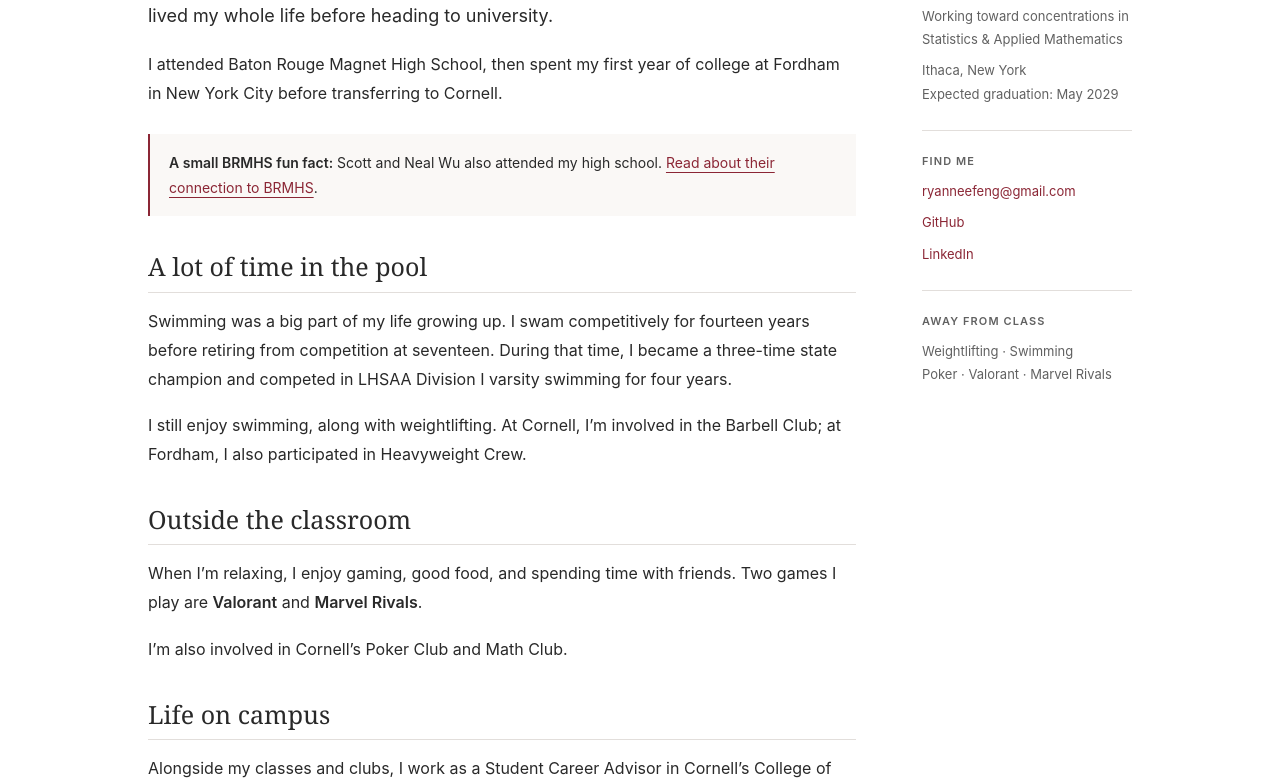
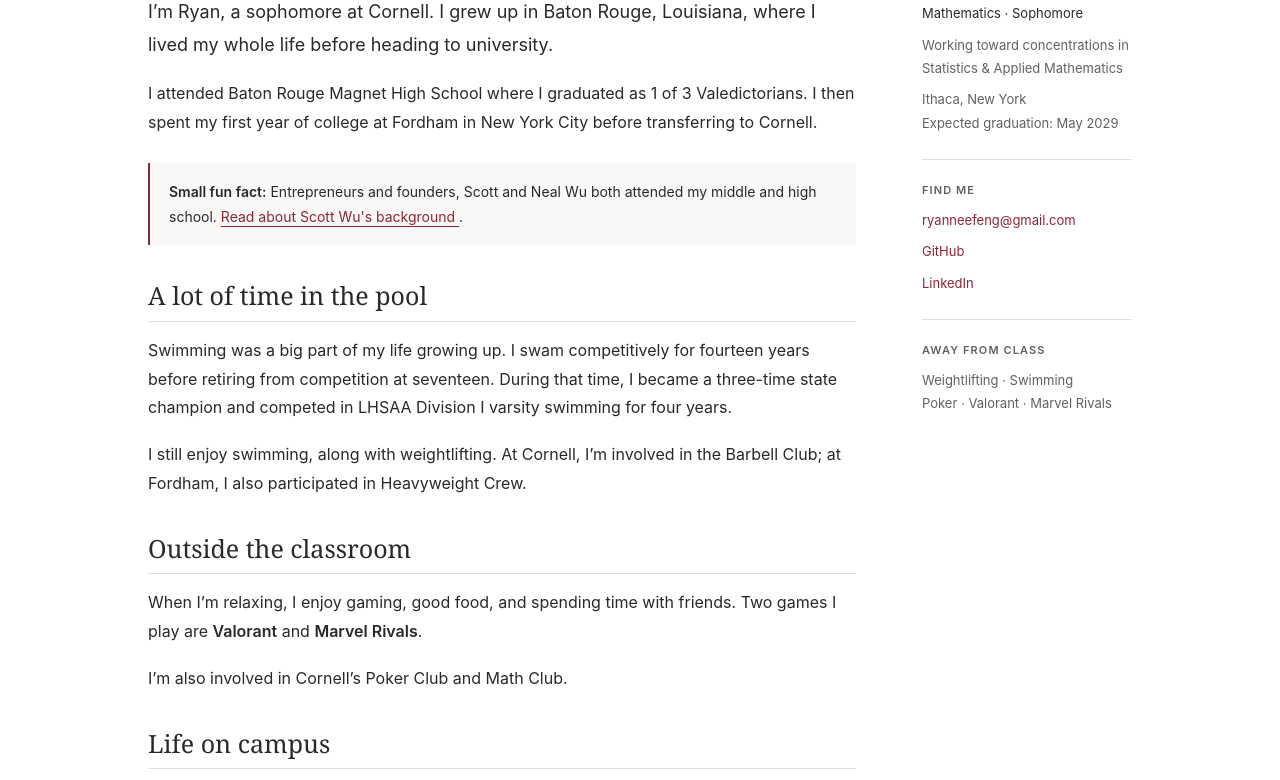
Before and after one commit to ryanneefeng/ryanneefeng.github.io, a plain HTML site: page about.html in a window 1280 px wide. Shown: the part 340-1120 px from the top of the page. Drawn offline with Linux system fonts and the light colour scheme.

Commit message:
Revise About me section with new details
Updated personal achievements and fun facts in the About section.

```diff
--- a/about.html
+++ b/about.html
@@ -8,7 +8,7 @@
   <title>About me | Ryan Feng</title>
   <link rel="stylesheet" href="styles.css">
 </head>
-<body>
+<body>sc
   <a class="skip-link" href="#main">Skip to content</a>
   <div class="site" id="top">
     <header class="site-header">
@@ -31,8 +31,8 @@
       <main id="main">
         <h1>About me</h1>
         <p class="lead">I’m Ryan, a sophomore at Cornell. I grew up in Baton Rouge, Louisiana, where I lived my whole life before heading to university.</p>
-        <p>I attended Baton Rouge Magnet High School, then spent my first year of college at Fordham in New York City before transferring to Cornell.</p>
-        <div class="note"><p><strong>A small BRMHS fun fact:</strong> Scott and Neal Wu also attended my high school. <a href="https://www.businessreport.com/news-roundup-baton-rouge-magnet-high-student-honored-for-winning-national-math-competition-convergys-set-to-hire-150-in-baton-rouge-downtown-traffic-shifting-for-north-boulevard-project/">Read about their connection to BRMHS</a>.</p></div>
+        <p>I attended Baton Rouge Magnet High School where I graduated as 1 of 3 Valedictorians. I then spent my first year of college at Fordham in New York City before transferring to Cornell.</p>
+        <div class="note"><p><strong> Small fun fact:</strong> Entrepreneurs and founders, Scott and Neal Wu both attended my middle and high school. <a href="https://en.wikipedia.org/wiki/Scott_Wu">Read about Scott Wu's background </a>.</p></div>
         <h2>A lot of time in the pool</h2>
         <p>Swimming was a big part of my life growing up. I swam competitively for fourteen years before retiring from competition at seventeen. During that time, I became a three-time state champion and competed in LHSAA Division I varsity swimming for four years.</p>
         <p>I still enjoy swimming, along with weightlifting. At Cornell, I’m involved in the Barbell Club; at Fordham, I also participated in Heavyweight Crew.</p>
```
